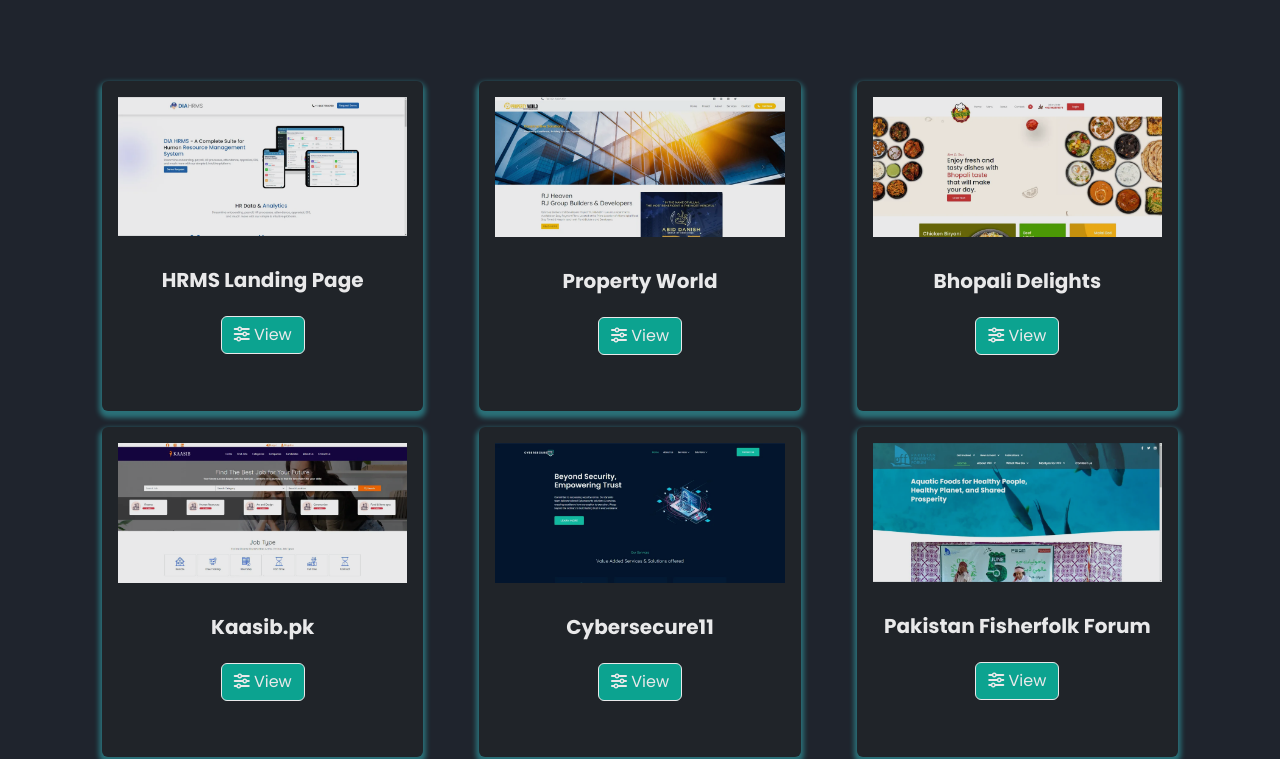
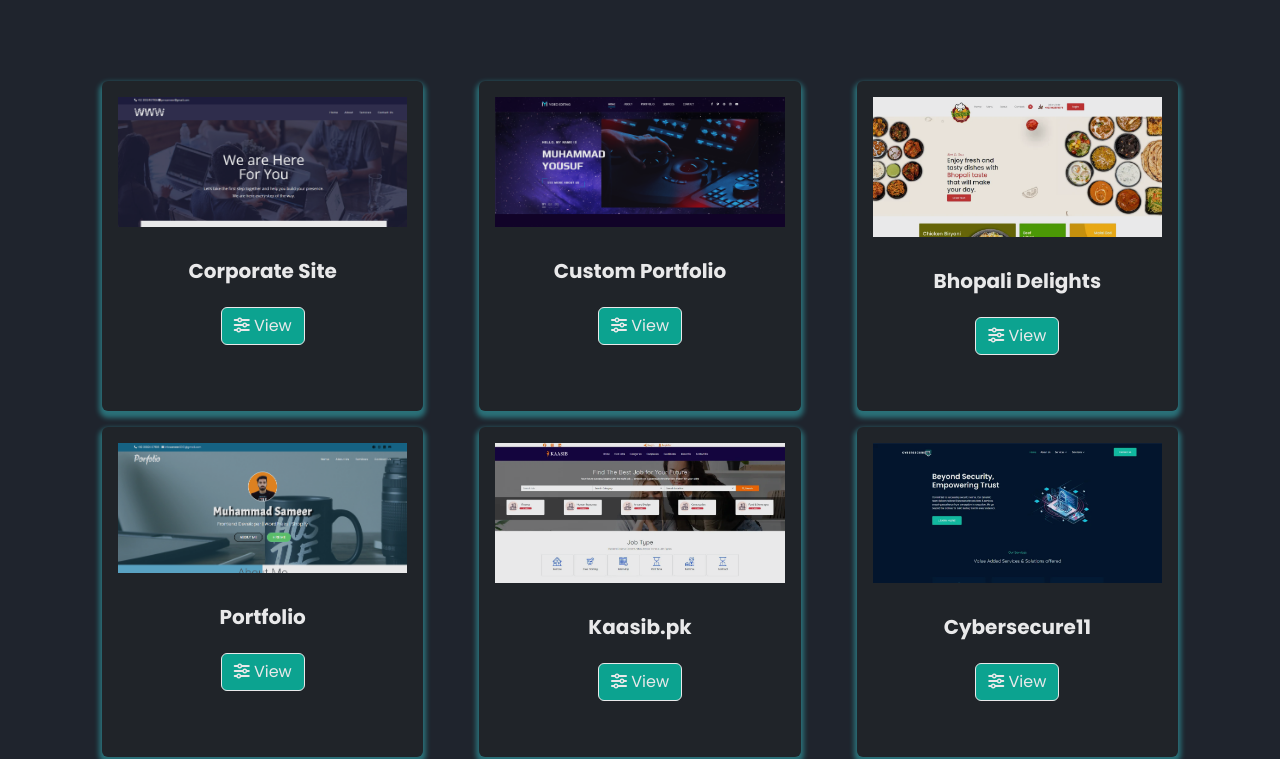
Before and after one commit to CodeWithSameerr/Portfolio, a plain HTML site: page projects.html in a window 1280 px wide. Shown: the part 195-954 px from the top of the page. Drawn offline with nearby package versions, Linux system fonts and the light colour scheme.

Commit message:
new projects uploaded

```diff
--- a/projects.html
+++ b/projects.html
@@ -72,7 +72,7 @@
                     </div>
 
                     <div class="row g-3 justify-content-start mb-5">
-                      <div class="col-md-4">
+                      <!-- <div class="col-md-4">
                         <div class="card bg-dark project-card text-white text-center" style="">
                         <img src="/asset/img/wep-images/Human-Resource-Management-System-HRMS-.webp" class="card-img-top  p-3" alt="...">
                             <div class="card-body ">
@@ -80,8 +80,26 @@
                               <a href="https://hr.digitechinfra.com/" target="_blank" class="btn btn-primary demo-btn mt-3"><i class="fa-solid fa-sliders"></i> View</a>
                             </div>
                           </div>
+                    </div> -->
+                      <div class="col-md-4">
+                        <div class="card bg-dark project-card text-white text-center" style="">
+                        <img src="/asset/img/site1.png" class="card-img-top  p-3" alt="...">
+                            <div class="card-body ">
+                              <h5 class="card-title fw-bolder">Corporate Site</h5>
+                              <a href="https://sam-site1.netlify.app/" target="_blank" class="btn btn-primary demo-btn mt-3"><i class="fa-solid fa-sliders"></i> View</a>
+                            </div>
+                          </div>
                     </div>
-                        <div class="col-md-4">
+                      <div class="col-md-4">
+                        <div class="card bg-dark project-card text-white text-center" style="">
+                        <img src="/asset/img/site4.png" class="card-img-top  p-3" alt="...">
+                            <div class="card-body ">
+                              <h5 class="card-title fw-bolder">Custom Portfolio</h5>
+                              <a href="https://yousuf-porfolio.netlify.app/" target="_blank" class="btn btn-primary demo-btn mt-3"><i class="fa-solid fa-sliders"></i> View</a>
+                            </div>
+                          </div>
+                    </div>
+                        <!-- <div class="col-md-4">
                             <div class="card bg-dark  project-card text-white text-center" style="">
                               <img src="/asset/img/wep-images/data.propertyworld.com.pk.webp" class="card-img-top  p-3" alt="...">
                                 <div class="card-body ">
@@ -89,13 +107,22 @@
                                   <a href="https://propertyworld.com.pk" target="_blank" class="btn btn-primary demo-btn mt-3"><i class="fa-solid fa-sliders"></i> View</a>
                                 </div>
                               </div>
-                        </div>
+                        </div> -->
                         <div class="col-md-4">
                             <div class="card bg-dark  project-card text-white text-center" style="">
                               <img src="/asset/img/wep-images/Bhopali Delights.webp" class="card-img-top  p-3" alt="...">
                                 <div class="card-body ">
                                   <h5 class="card-title fw-bolder">Bhopali Delights</h5>
                                   <a href="https://www.bhopalidelights.com/" target="_blank" class="btn btn-primary demo-btn mt-3"><i class="fa-solid fa-sliders"></i> View</a>
+                                </div>
+                              </div>
+                        </div>
+                        <div class="col-md-4">
+                            <div class="card bg-dark  project-card text-white text-center" style="">
+                              <img src="/asset/img/site 3 .png" class="card-img-top  p-3" alt="...">
+                                <div class="card-body ">
+                                  <h5 class="card-title fw-bolder">Portfolio</h5>
+                                  <a href="https://sam-site3.netlify.app/" target="_blank" class="btn btn-primary demo-btn mt-3"><i class="fa-solid fa-sliders"></i> View</a>
                                 </div>
                               </div>
                         </div>
@@ -128,13 +155,22 @@
                         </div>
                         <div class="col-md-4">
                             <div class="card bg-dark project-card text-white text-center" style="">
+                            <img src="/asset/img/netflix.png" class="card-img-top  p-3" alt="...">
+                                <div class="card-body ">
+                                  <h5 class="card-title fw-bolder">Netflix Clone</h5>
+                                  <a href="https://sam-site2.netlify.app/" target="_blank" class="btn btn-primary demo-btn mt-3"><i class="fa-solid fa-sliders"></i> View</a>
+                                </div>
+                              </div>
+                        </div>
+                        <!-- <div class="col-md-4">
+                            <div class="card bg-dark project-card text-white text-center" style="">
                             <img src="/asset/img/wep-images/Pakistan-Fisherfolk-Forum.webp" class="card-img-top  p-3" alt="...">
                                 <div class="card-body ">
                                   <h5 class="card-title fw-bolder">Pakistan Fisherfolk Forum</h5>
                                   <a href="https://pff.org.pk" target="_blank" class="btn btn-primary demo-btn mt-3"><i class="fa-solid fa-sliders"></i> View</a>
                                 </div>
                               </div>
-                        </div>
+                        </div> -->
 
                     </div>
                 </div>
```
Also changed, not shown: asset/img/netflix.png (added), asset/img/site 3 .png (added), asset/img/site1.png (added), asset/img/site4.png (added).
